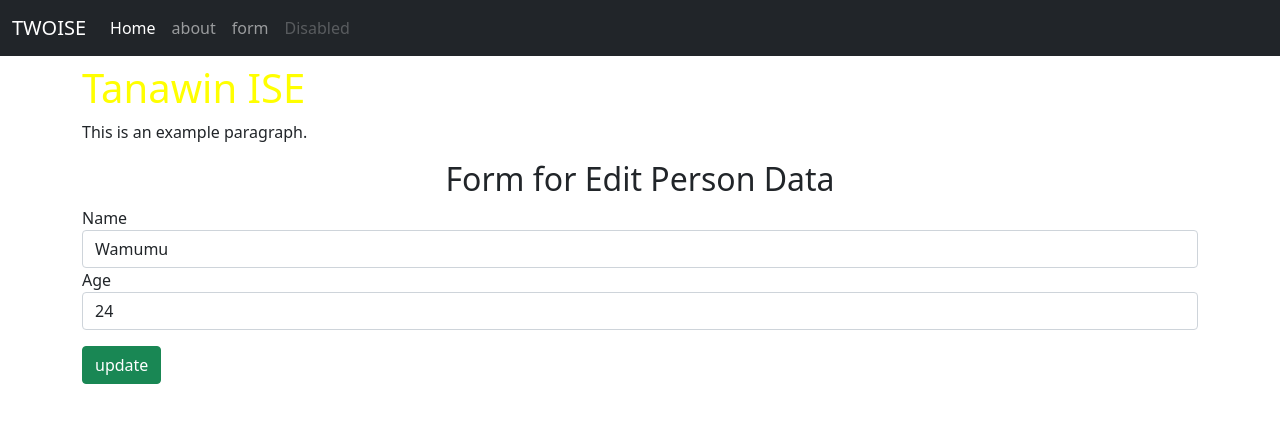
After one commit to TwoTanawin/djengo-web-app, a Django app: page /edit/1 in a window 1280 px wide. The commit adds this page. Shown: the top 423 px of the page. Run offline with Django 4.2, Linux system fonts and the light colour scheme; data comes from the database, SQL or seed files in the repository; both versions use the stored data as it was after the commit.

Commit message:
complete

```diff
--- /dev/null
+++ b/myProject/myApp/templates/edit.html
@@ -0,0 +1,24 @@
+{% extends "base.html" %}
+
+{% block title%}
+    <title>Form for field data</title>
+{% endblock %}
+
+{% block content %}
+    <h1 style="color: yellow;">Tanawin ISE</h1>
+    <p>This is an example paragraph.</p>
+    <h2 class="text-center">Form for Edit Person Data</h2>
+    <form method="post">
+        {% csrf_token %}
+        <div class="form-group">
+            <label for="name">Name</label>
+            <input type="text" name="name" class="form-control" value="{{person.name}}">
+        </div>
+        <div class="form-group mb-3">
+            <label for="age">Age</label>
+            <input type="number" name="age" class="form-control" value="{{person.age}}">
+        </div>
+        <input type="submit" value="update" class="btn btn-success">
+    </form>
+
+{% endblock %}
--- a/myProject/myApp/urls.py
+++ b/myProject/myApp/urls.py
@@ -4,5 +4,7 @@ from myApp import views
 urlpatterns = [
     path('',views.index), # '' mean first pages
     path('about',views.about),
-    path('form',views.form)
+    path('form',views.form),
+    path('edit/<personID>',views.edit),
+    path('delete/<personID>',views.delete)
 ]
--- a/myProject/myApp/views.py
+++ b/myProject/myApp/views.py
@@ -1,6 +1,7 @@
 from django.shortcuts import render, redirect
 from django.http import HttpResponse
 from myApp.models import Person
+from django.contrib import messages
 
 # Create your views here.
 def index(request):
@@ -32,8 +33,35 @@ def form(request):
 
         person.save()
         # print(name, age)
+        messages.success(request, "Submit Success")
 
         # change direction
         return redirect("/")
     else:
         return render(request, "form.html")
+
+def edit(request, personID):
+    if request.method == "POST":
+        person = Person.objects.get(id=personID) # check person id
+        person.name = request.POST["name"]
+        person.age = request.POST["age"]
+        person.save()
+
+        # change direction
+        return redirect("/")
+
+    else:
+        # get data
+        person = Person.objects.get(id=personID)
+
+
+        return render(request, "edit.html",{"person":person})
+
+def delete(request, personID):
+    person = Person.objects.get(id=personID)
+    person.delete()
+
+    messages.success(request, "Deleted Success")
+
+    # change direction
+    return redirect("/")
```
Also changed, not shown: myProject/myApp/templates/index.html (+15 -2 lines), myProject/db.sqlite3.
